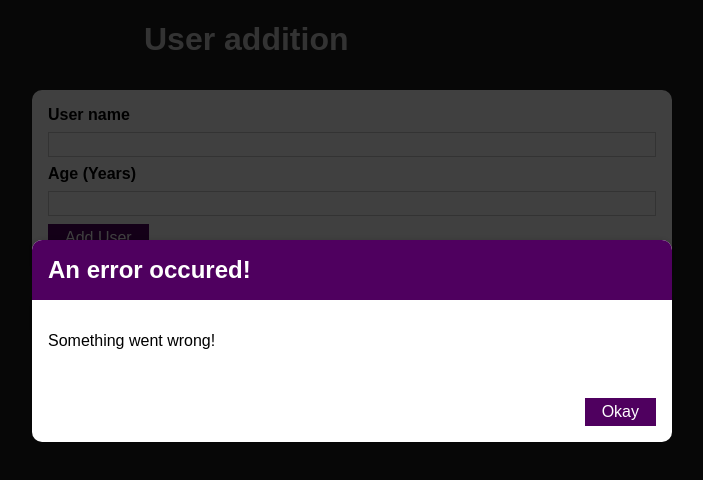
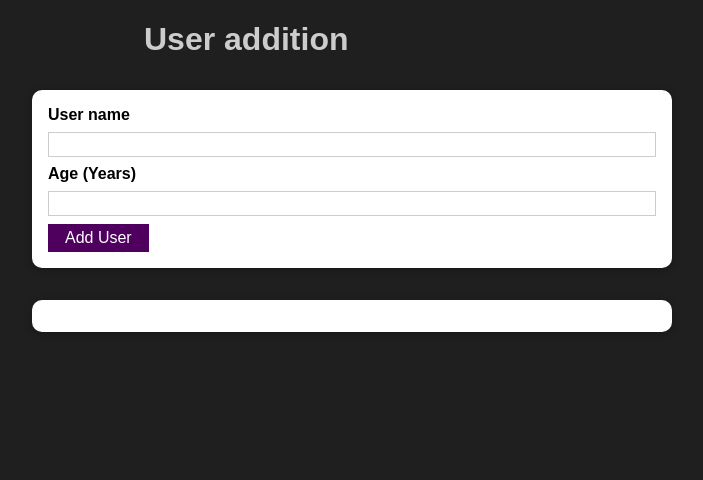
Before and after one commit to SuryaKrishnaMoorthy/user-addition-8-components, a React (Create React App) app: page / in a window 1280 px wide. Shown: the top 480 px of the page, without its empty margins (288-991 px from the left). Built offline with nearby package versions, Linux system fonts and the light colour scheme.

Commit message:
add error handling

```diff
--- a/src/components/UI/Card/ErrorModal.js
+++ b/src/components/UI/Card/ErrorModal.js
@@ -5,7 +5,7 @@
 const ErrorModal = (props) => {
 	return (
 		<div>
-			<div className={classes.backdrop} />
+			<div className={classes.backdrop} onClick={props.onConfirm} />
 			<Card className={classes.modal}>
 				<header className={classes.header}>
 					<h2>{ props.title }</h2>
@@ -14,7 +14,7 @@
 					<p>{ props.message }</p>
 				</div>
 				<footer className={classes.actions}>
-					<Button>Okay</Button>
+					<Button onClick={props.onConfirm}>Okay</Button>
 				</footer>
 			</Card>
 		</div>
--- a/src/components/Users/AddUser/AddUser.js
+++ b/src/components/Users/AddUser/AddUser.js
@@ -9,6 +9,7 @@
 const AddUser = (props) => {
 	const [ enteredUsername, setEnteredUsername ] = useState("");
 	const [ enteredAge, setEnteredAge ] = useState("");
+	const [ error, setError ] = useState('');
 
 	const usernameChangeHandler = (event) => {
 		setEnteredUsername(event.target.value);
@@ -18,10 +19,19 @@
 		setEnteredAge(event.target.value);
 	}
 
+	const errorHandler = () => {
+		setError(null);
+	}
+
 	const addUserHandler = (event) => {
 		event.preventDefault();
-		if(enteredUsername.trim().length === 0 || enteredAge.trim().length === 0) return;
-		if(+enteredAge < 1) return;
+		if(enteredUsername.trim().length === 0 || enteredAge.trim().length === 0) {
+			setError({title: "Invalid Input", message: "Input cannot be blank"});
+			return;
+		}
+		if(+enteredAge < 1) {
+			setError({title: "Invalid Age", message: "Please enter a valid age ( > 0)"})
+			return; }
 
 		props.onAddUser(enteredUsername, enteredAge)
 
@@ -31,7 +41,7 @@
 
 		return (
 			<div>
-				<ErrorModal title={"An error occured!"} message={" Something went wrong!"} />
+				{ error && <ErrorModal title={ error.title } message={ error.message } onConfirm={ errorHandler } /> }
 				<Card className={ classes.input }>
 					<form onSubmit={ addUserHandler }>
 							<label htmlFor="userName">User name</label>
```
